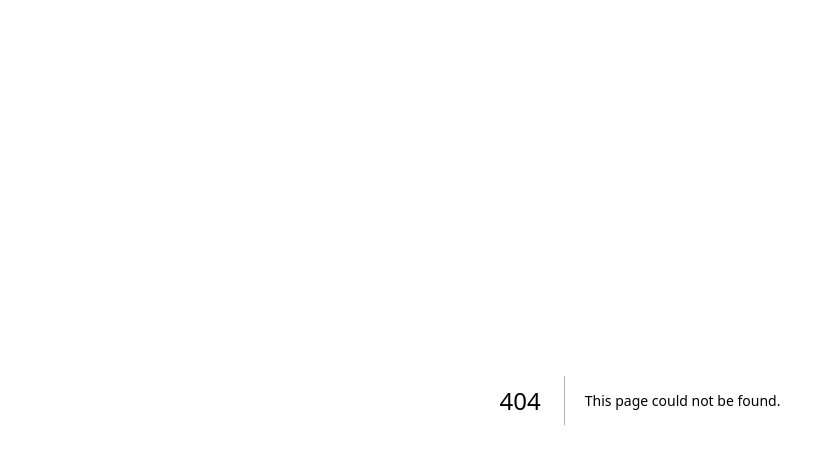
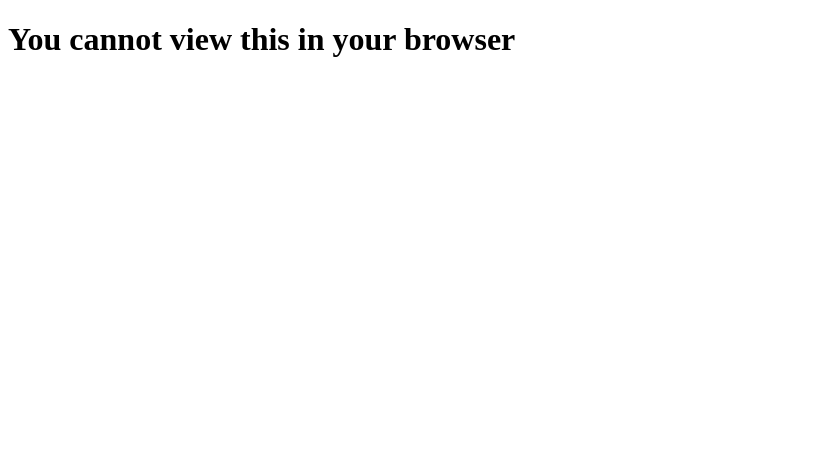
Before and after one commit to 22CB006/Nextjs_preparation, a Next.js app: page /%5F_lib in a window 1280 px wide. Before the commit this address had no page. Shown: the top 464 px of the page, without its empty margins (0-835 px from the left). Built offline with nearby package versions, Linux system fonts and the light colour scheme.

Commit message:
Private folders (_folderName)

```diff
--- /dev/null
+++ b/src/app/%5F_lib/page.tsx
@@ -0,0 +1,3 @@
+export default function PrivateRoute(){
+    return <h1>You cannot view this in your browser</h1>
+}
```
Also changed, not shown: src/app/%5F_lib/format-date.ts (added).
